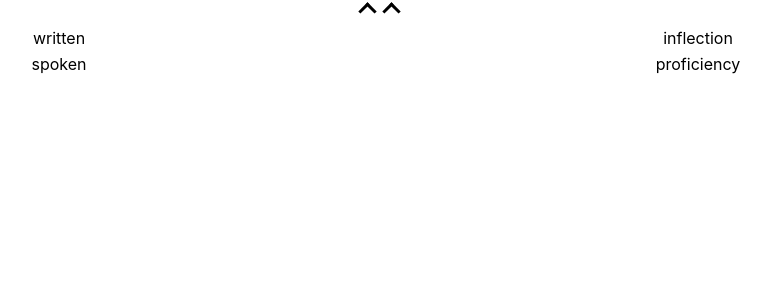
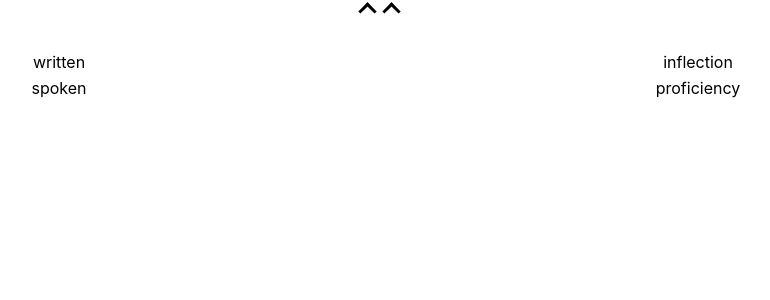
Before and after one commit to G-bot987/NextDnDCharacterManager, a Next.js app: page /components/buildcharactercomponents/cardcomponents/languagecomponents/Language in a window 1280 px wide. Both pictures are taken after a click on the element 640 px from the left and 12 px from the top of the page. Shown: the top 300 px of the page, without its empty margins (261-1031 px from the left). Built offline with nearby package versions, Linux system fonts and the light colour scheme.

Commit message:
basic language comp spacing

```diff
--- a/pages/components/buildcharactercomponents/cardcomponents/languagecomponents/Language.tsx
+++ b/pages/components/buildcharactercomponents/cardcomponents/languagecomponents/Language.tsx
@@ -41,11 +41,10 @@ export default function Language(Props: languageInterface) {
         </div>
       </div>
       {show && !dialects && (
-        <div className="flex flex-row  border-solid border-2 border-white rounded-lg">
+        <div className="flex flex-row  border-solid border-2 border-white rounded-lg mt-6">
           <div className="flex flex-col  justify-center text-center border-r-2 border-solid border-white min-w-[50%]">
             <div>
               <div className="border-b-2 border-solid border-white">
-                {/* <Languageproperty {...{ written, language }} /> */}
                 <LanguageProperties {...{ written, language }} />
               </div>
               <LanguageProperties {...{ spoken, language }} />
@@ -62,7 +61,7 @@ export default function Language(Props: languageInterface) {
         </div>
       )}
       {show && dialects && language && (
-        <ul className="rounded-lg border-solid border-white border-2">
+        <ul className="rounded-lg border-solid border-white border-2 mt-6">
           {dialects.map((dialect, index) => (
             <Dialect {...{ dialect, language }} key={index} />
           ))}
```
